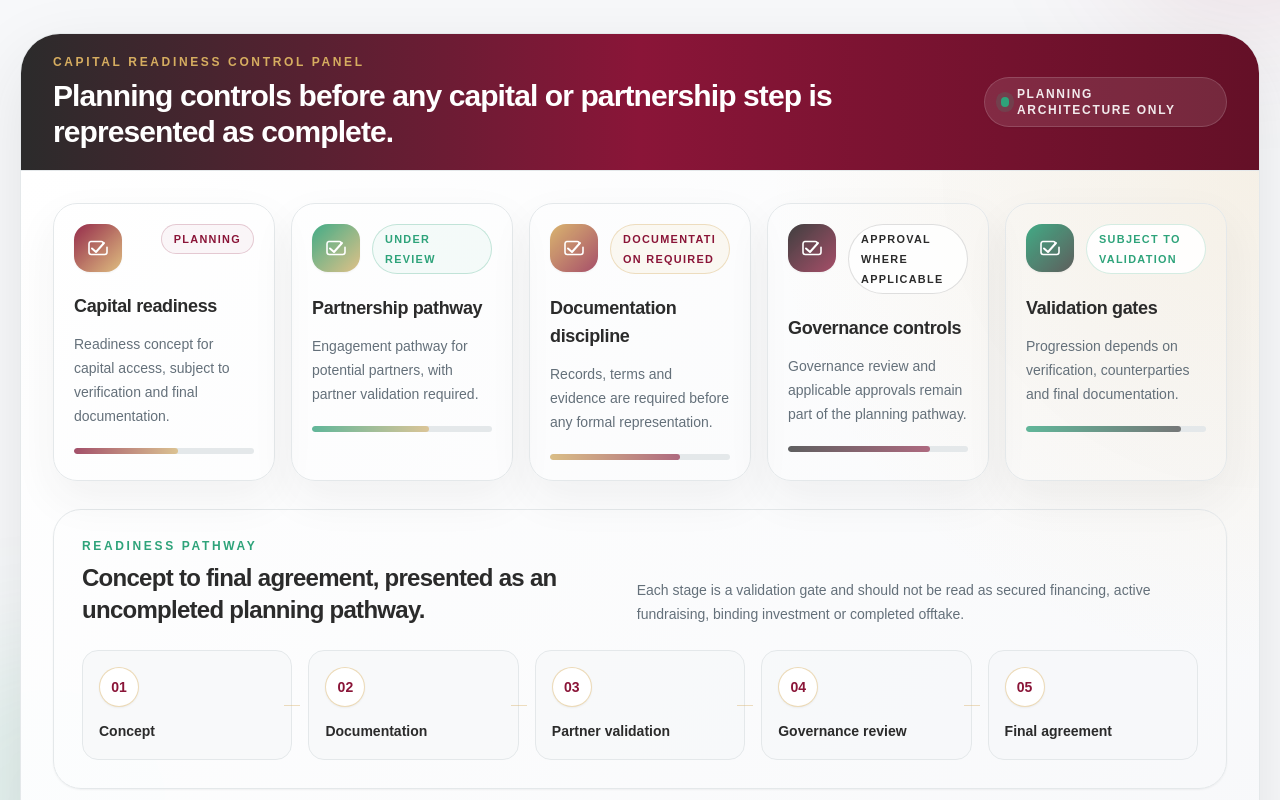
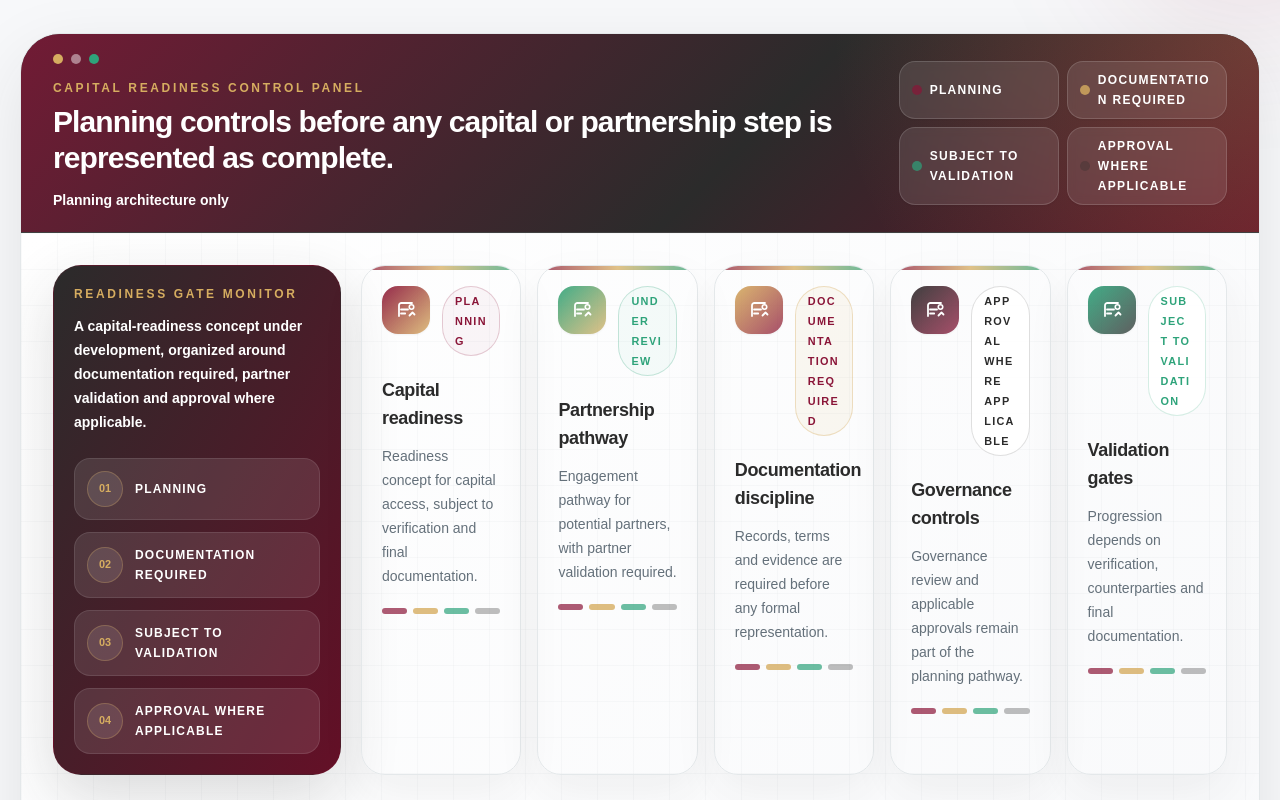
Before and after one commit to anwarlino/pmcs-holdings-website-v2, a Next.js app: page / in a window 1280 px wide. Shown: the part 6700-7500 px from the top of the page. Built offline with nearby package versions, Linux system fonts and the light colour scheme.

Commit message:
Redo capital readiness control panel

```diff
--- a/components/sections/CapitalPartnershipsSection.tsx
+++ b/components/sections/CapitalPartnershipsSection.tsx
@@ -17,6 +17,13 @@ const tileIconClasses = [
   'from-pmcs-green/90 to-pmcs-charcoal/75',
 ];
 
+const readinessSegmentClasses = [
+  'bg-pmcs-maroon/70',
+  'bg-pmcs-gold/80',
+  'bg-pmcs-green/70',
+  'bg-pmcs-charcoal/30',
+];
+
 export function CapitalPartnershipsSection({ dictionary }: { dictionary: LocaleContent }) {
   return (
     <section id="capital" className="relative overflow-hidden bg-pmcs-light py-20 sm:py-24">
@@ -27,32 +34,64 @@ export function CapitalPartnershipsSection({ dictionary }: { dictionary: LocaleC
       <div className="relative mx-auto max-w-7xl px-5">
         <SectionHeading eyebrow={dictionary.capital.eyebrow} title={dictionary.capital.title} body={dictionary.capital.body} />
 
-        <div className="mt-12 overflow-hidden rounded-[2rem] border border-pmcs-line bg-white/88 shadow-pmcs backdrop-blur-sm sm:rounded-[2.5rem]">
-          <div className="border-b border-pmcs-line bg-gradient-to-r from-pmcs-charcoal via-pmcs-maroon to-pmcs-maroonDark px-5 py-5 text-white sm:px-7 lg:px-8 rtl:bg-gradient-to-l">
-            <div className="flex flex-col gap-4 md:flex-row md:items-center md:justify-between">
-              <div>
+        <div className="mt-12 overflow-hidden rounded-[2rem] border border-pmcs-line bg-white shadow-pmcs sm:rounded-[2.5rem]">
+          <div className="relative overflow-hidden border-b border-white/10 bg-pmcs-charcoal px-5 py-5 text-white sm:px-7 lg:px-8">
+            <div className="absolute inset-0 bg-[radial-gradient(circle_at_top_right,rgba(214,173,96,0.24),transparent_34%),linear-gradient(135deg,rgba(138,21,56,0.74),rgba(43,43,43,0.96)_58%,rgba(100,16,39,0.92))] rtl:bg-[radial-gradient(circle_at_top_left,rgba(214,173,96,0.24),transparent_34%),linear-gradient(225deg,rgba(138,21,56,0.74),rgba(43,43,43,0.96)_58%,rgba(100,16,39,0.92))]" aria-hidden="true" />
+            <div className="relative flex flex-col gap-5 lg:flex-row lg:items-center lg:justify-between">
+              <div className="min-w-0">
+                <div className="mb-4 flex gap-2" aria-hidden="true">
+                  <span className="h-2.5 w-2.5 rounded-full bg-pmcs-gold" />
+                  <span className="h-2.5 w-2.5 rounded-full bg-white/45" />
+                  <span className="h-2.5 w-2.5 rounded-full bg-pmcs-green" />
+                </div>
                 <p className="text-xs font-black uppercase tracking-[0.22em] text-pmcs-gold">{dictionary.capital.dashboard.kicker}</p>
                 <h3 className="mt-2 text-2xl font-black tracking-[-0.03em] sm:text-3xl">{dictionary.capital.dashboard.title}</h3>
+                <p className="mt-3 max-w-3xl text-sm font-semibold leading-6 text-white/72">{dictionary.capital.dashboard.subtitle}</p>
               </div>
-              <div className="inline-flex w-fit items-center gap-2 rounded-full border border-white/15 bg-white/10 px-4 py-2 text-xs font-bold uppercase tracking-[0.14em] text-white/90 shadow-sm">
-                <span className="h-2.5 w-2.5 rounded-full bg-pmcs-green shadow-[0_0_0_5px_rgba(46,163,122,0.18)]" aria-hidden="true" />
-                {dictionary.capital.dashboard.subtitle}
+
+              <div className="grid gap-2 sm:grid-cols-2 lg:w-[28rem]" aria-label={dictionary.capital.dashboard.statusClusterLabel}>
+                {dictionary.capital.dashboard.statusCluster.map((status, index) => (
+                  <div key={status} className="flex min-w-0 items-center gap-2 rounded-2xl border border-white/15 bg-white/10 px-3 py-2 text-xs font-black uppercase leading-5 tracking-[0.11em] text-white/88 shadow-sm backdrop-blur-sm">
+                    <span className={`h-2.5 w-2.5 shrink-0 rounded-full ${readinessSegmentClasses[index % readinessSegmentClasses.length]}`} aria-hidden="true" />
+                    <span className="min-w-0 break-words">{status}</span>
+                  </div>
+                ))}
               </div>
             </div>
           </div>
 
-          <div className="relative bg-[radial-gradient(circle_at_top_right,rgba(214,173,96,0.14),transparent_34%),linear-gradient(135deg,rgba(255,255,255,0.96),rgba(247,248,250,0.96))] p-5 sm:p-7 lg:p-8 rtl:bg-[radial-gradient(circle_at_top_left,rgba(214,173,96,0.14),transparent_34%),linear-gradient(225deg,rgba(255,255,255,0.96),rgba(247,248,250,0.96))]">
-            <div className="grid gap-4 md:grid-cols-2 xl:grid-cols-5">
+          <div className="relative bg-[linear-gradient(135deg,rgba(255,255,255,0.98),rgba(247,248,250,0.94))] p-5 sm:p-7 lg:p-8">
+            <div className="pointer-events-none absolute inset-0 bg-[linear-gradient(rgba(100,112,122,0.08)_1px,transparent_1px),linear-gradient(90deg,rgba(100,112,122,0.08)_1px,transparent_1px)] bg-[size:36px_36px] opacity-45" aria-hidden="true" />
+
+            <div className="relative grid gap-5 lg:grid-cols-[18rem_minmax(0,1fr)]">
+              <aside className="rounded-[1.75rem] border border-pmcs-maroon/15 bg-gradient-to-br from-pmcs-charcoal to-pmcs-maroonDark p-5 text-white shadow-[0_22px_60px_rgba(43,43,43,0.16)]">
+                <p className="text-xs font-black uppercase tracking-[0.22em] text-pmcs-gold">{dictionary.capital.dashboard.consoleLabel}</p>
+                <p className="mt-3 text-sm font-semibold leading-6 text-white/76">{dictionary.capital.dashboard.consoleNote}</p>
+                <div className="mt-6 space-y-3">
+                  {dictionary.capital.dashboard.statusCluster.map((status, index) => (
+                    <div key={`${status}-rail`} className="flex items-center gap-3 rounded-2xl border border-white/10 bg-white/10 px-3 py-3">
+                      <span className="flex h-9 w-9 shrink-0 items-center justify-center rounded-full border border-pmcs-gold/30 bg-white/10 text-[0.68rem] font-black text-pmcs-gold">
+                        {String(index + 1).padStart(2, '0')}
+                      </span>
+                      <span className="text-xs font-bold uppercase leading-5 tracking-[0.1em] text-white/84">{status}</span>
+                    </div>
+                  ))}
+                </div>
+              </aside>
+
+              <div className="grid min-w-0 gap-4 md:grid-cols-2 xl:grid-cols-5">
                 {dictionary.capital.dashboard.tiles.map((tile, index) => (
                   <article
                     key={tile.title}
-                  className="group min-w-0 rounded-[1.5rem] border border-pmcs-line bg-white/92 p-5 shadow-[0_18px_45px_rgba(43,43,43,0.06)] transition duration-200 ease-out hover:-translate-y-1 hover:border-pmcs-gold/70 hover:shadow-pmcs focus-within:border-pmcs-gold motion-reduce:transition-none motion-reduce:hover:translate-y-0"
+                    className="group relative min-w-0 overflow-hidden rounded-[1.5rem] border border-pmcs-line bg-white/94 p-5 shadow-[0_18px_45px_rgba(43,43,43,0.06)] transition duration-200 ease-out hover:-translate-y-1 hover:border-pmcs-gold/70 hover:shadow-pmcs focus-within:border-pmcs-gold motion-reduce:transition-none motion-reduce:hover:translate-y-0"
                   >
+                    <div className="absolute inset-x-0 top-0 h-1 bg-gradient-to-r from-pmcs-maroon via-pmcs-gold to-pmcs-green opacity-75 rtl:bg-gradient-to-l" aria-hidden="true" />
                     <div className="flex items-start justify-between gap-3">
                       <div className={`flex h-12 w-12 shrink-0 items-center justify-center rounded-2xl bg-gradient-to-br ${tileIconClasses[index % tileIconClasses.length]} text-white shadow-sm`} aria-hidden="true">
-                      <svg className="h-6 w-6" viewBox="0 0 24 24" fill="none" role="img">
-                        <path d="M6 12.5 10 16l8-9" stroke="currentColor" strokeWidth="2" strokeLinecap="round" strokeLinejoin="round" />
-                        <path d="M4.75 5.5h10.5a2 2 0 0 1 2 2v.5M4.75 5.5A2.25 2.25 0 0 0 3 7.7v8.6a2.25 2.25 0 0 0 2.25 2.2h13.5A2.25 2.25 0 0 0 21 16.3v-5.05" stroke="currentColor" strokeWidth="1.6" strokeLinecap="round" />
+                        <svg className="h-6 w-6" viewBox="0 0 24 24" fill="none">
+                          <path d="M5 18V7.5A2.5 2.5 0 0 1 7.5 5H18" stroke="currentColor" strokeWidth="1.8" strokeLinecap="round" />
+                          <path d="M7 15.5h4.2M7 11.5h7M15.5 17.5l3-3 2 2" stroke="currentColor" strokeWidth="1.8" strokeLinecap="round" strokeLinejoin="round" />
+                          <circle cx="17.5" cy="9" r="2.25" stroke="currentColor" strokeWidth="1.6" />
                         </svg>
                       </div>
                       <span className={`min-w-0 max-w-full whitespace-normal break-words rounded-full border px-3 py-1 text-start text-[0.68rem] font-black uppercase leading-5 tracking-[0.12em] ${tileAccents[index % tileAccents.length]}`}>
@@ -61,14 +100,17 @@ export function CapitalPartnershipsSection({ dictionary }: { dictionary: LocaleC
                     </div>
                     <h4 className="mt-5 text-lg font-black tracking-[-0.02em] text-pmcs-charcoal">{tile.title}</h4>
                     <p className="mt-3 text-sm leading-6 text-pmcs-muted">{tile.description}</p>
-                  <div className="mt-5 h-1.5 overflow-hidden rounded-full bg-pmcs-line" aria-hidden="true">
-                    <div className={`h-full rounded-full bg-gradient-to-r ${tileIconClasses[index % tileIconClasses.length]} opacity-80`} style={{ width: `${58 + index * 7}%` }} />
+                    <div className="mt-5 grid grid-cols-4 gap-1.5" aria-hidden="true">
+                      {readinessSegmentClasses.map((segmentClass) => (
+                        <span key={segmentClass} className={`h-1.5 rounded-full ${segmentClass}`} />
+                      ))}
                     </div>
                   </article>
                 ))}
               </div>
+            </div>
 
-            <div className="mt-7 rounded-[1.75rem] border border-pmcs-line bg-white/82 p-5 shadow-sm sm:p-6 lg:p-7">
+            <div className="relative mt-7 rounded-[1.75rem] border border-pmcs-line bg-white/86 p-5 shadow-sm sm:p-6 lg:p-7">
               <div className="flex flex-col gap-2 sm:flex-row sm:items-end sm:justify-between">
                 <div>
                   <p className="text-xs font-black uppercase tracking-[0.22em] text-pmcs-green">{dictionary.capital.pathway.eyebrow}</p>
@@ -80,7 +122,7 @@ export function CapitalPartnershipsSection({ dictionary }: { dictionary: LocaleC
               <ol className="mt-6 grid gap-4 lg:grid-cols-5" aria-label={dictionary.capital.pathway.ariaLabel}>
                 {dictionary.capital.pathway.steps.map((step, index) => (
                   <li key={step} className="relative min-w-0">
-                    <div className="group flex h-full items-center gap-4 rounded-2xl border border-pmcs-line bg-pmcs-light/70 p-4 transition duration-200 hover:border-pmcs-gold/60 hover:bg-white motion-reduce:transition-none lg:flex-col lg:items-start lg:gap-3">
+                    <div className="flex h-full items-center gap-4 rounded-2xl border border-pmcs-line bg-pmcs-light/70 p-4 transition duration-200 hover:border-pmcs-gold/60 hover:bg-white motion-reduce:transition-none lg:flex-col lg:items-start lg:gap-3">
                       <span className="flex h-10 w-10 shrink-0 items-center justify-center rounded-full border border-pmcs-gold/45 bg-white text-sm font-black text-pmcs-maroon shadow-sm">
                         {String(index + 1).padStart(2, '0')}
                       </span>
@@ -94,7 +136,7 @@ export function CapitalPartnershipsSection({ dictionary }: { dictionary: LocaleC
               </ol>
             </div>
 
-            <div className="mt-7 rounded-[1.5rem] border border-pmcs-gold/35 bg-pmcs-gold/10 px-5 py-4 shadow-sm">
+            <div className="relative mt-7 rounded-[1.5rem] border border-pmcs-gold/35 bg-pmcs-gold/10 px-5 py-4 shadow-sm">
               <p className="text-sm font-semibold leading-7 text-pmcs-charcoal">{dictionary.capital.claimControl}</p>
             </div>
           </div>
--- a/content/locales/ar.ts
+++ b/content/locales/ar.ts
@@ -188,6 +188,10 @@ export const ar: LocaleContent = {
       kicker: 'لوحة تحكم جاهزية رأس المال',
       title: 'ضوابط تخطيط قبل عرض أي خطوة رأسمالية أو شراكة على أنها مكتملة.',
       subtitle: 'بنية تخطيطية فقط',
+      statusClusterLabel: 'مجموعة حالات جاهزية رأس المال',
+      statusCluster: ['تخطيط', 'الوثائق مطلوبة', 'خاضع للتحقق', 'موافقة عند الانطباق'],
+      consoleLabel: 'مراقبة بوابات الجاهزية',
+      consoleNote: 'مفهوم جاهزية رأس المال قيد التطوير، منظم حول الوثائق المطلوبة وتأكيد الشركاء والموافقة عند الانطباق.',
       tiles: [
         { title: 'جاهزية رأس المال', status: 'تخطيط', description: 'مفهوم جاهزية للوصول إلى رأس المال، خاضع للتحقق والوثائق النهائية.' },
         { title: 'مسار الشراكة', status: 'قيد المراجعة', description: 'مسار تواصل للشركاء المحتملين، مع ضرورة تأكيد الشركاء.' },
--- a/content/locales/en.ts
+++ b/content/locales/en.ts
@@ -188,6 +188,10 @@ export const en: LocaleContent = {
       kicker: 'Capital Readiness Control Panel',
       title: 'Planning controls before any capital or partnership step is represented as complete.',
       subtitle: 'Planning architecture only',
+      statusClusterLabel: 'Capital readiness status cluster',
+      statusCluster: ['Planning', 'Documentation required', 'Subject to validation', 'Approval where applicable'],
+      consoleLabel: 'Readiness gate monitor',
+      consoleNote: 'A capital-readiness concept under development, organized around documentation required, partner validation and approval where applicable.',
       tiles: [
         { title: 'Capital readiness', status: 'Planning', description: 'Readiness concept for capital access, subject to verification and final documentation.' },
         { title: 'Partnership pathway', status: 'Under review', description: 'Engagement pathway for potential partners, with partner validation required.' },
--- a/content/locales/th.ts
+++ b/content/locales/th.ts
@@ -188,6 +188,10 @@ export const th: LocaleContent = {
       kicker: 'แผงควบคุมความพร้อมด้านเงินทุน',
       title: 'การควบคุมเชิงวางแผนก่อนแสดงว่าขั้นตอนด้านเงินทุนหรือพันธมิตรเสร็จสมบูรณ์',
       subtitle: 'เป็นเพียงสถาปัตยกรรมการวางแผน',
+      statusClusterLabel: 'กลุ่มสถานะความพร้อมด้านเงินทุน',
+      statusCluster: ['การวางแผน', 'ต้องมีเอกสาร', 'ขึ้นอยู่กับการยืนยัน', 'อนุมัติเมื่อเกี่ยวข้อง'],
+      consoleLabel: 'ตัวติดตามประตูความพร้อม',
+      consoleNote: 'แนวคิดความพร้อมด้านเงินทุนที่อยู่ระหว่างการพัฒนา จัดระเบียบตามเอกสารที่ต้องมี การยืนยันพันธมิตร และการอนุมัติเมื่อเกี่ยวข้อง',
       tiles: [
         { title: 'ความพร้อมด้านเงินทุน', status: 'การวางแผน', description: 'แนวคิดความพร้อมสำหรับการเข้าถึงเงินทุน โดยขึ้นอยู่กับการตรวจสอบและเอกสารขั้นสุดท้าย' },
         { title: 'เส้นทางพันธมิตร', status: 'อยู่ระหว่างการทบทวน', description: 'แนวทางการมีส่วนร่วมสำหรับพันธมิตรที่อาจเกิดขึ้น โดยต้องมีการยืนยันพันธมิตร' },
--- a/content/locales/types.ts
+++ b/content/locales/types.ts
@@ -130,6 +130,10 @@ export type LocaleContent = {
       kicker: string;
       title: string;
       subtitle: string;
+      statusClusterLabel: string;
+      statusCluster: string[];
+      consoleLabel: string;
+      consoleNote: string;
       tiles: Array<{ title: string; status: string; description: string }>;
     };
     pathway: {
```
Lines whose indentation alone changed are shown as unchanged.
